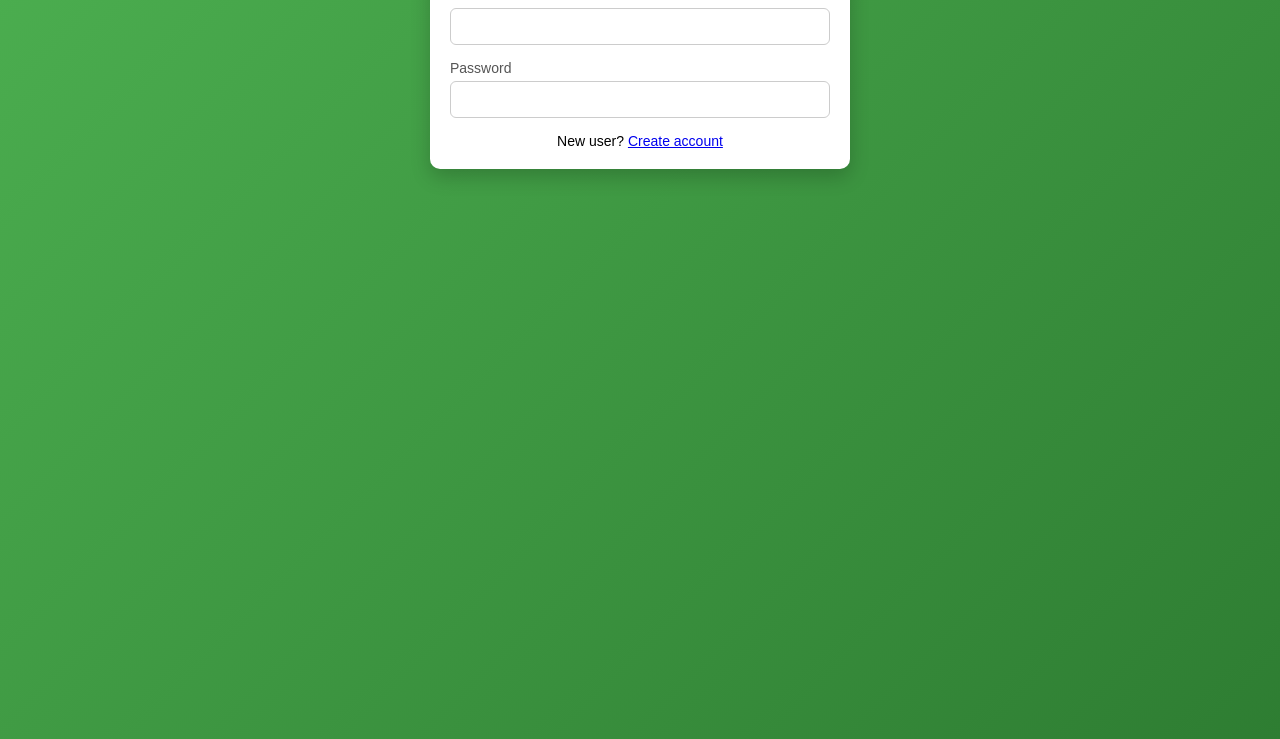
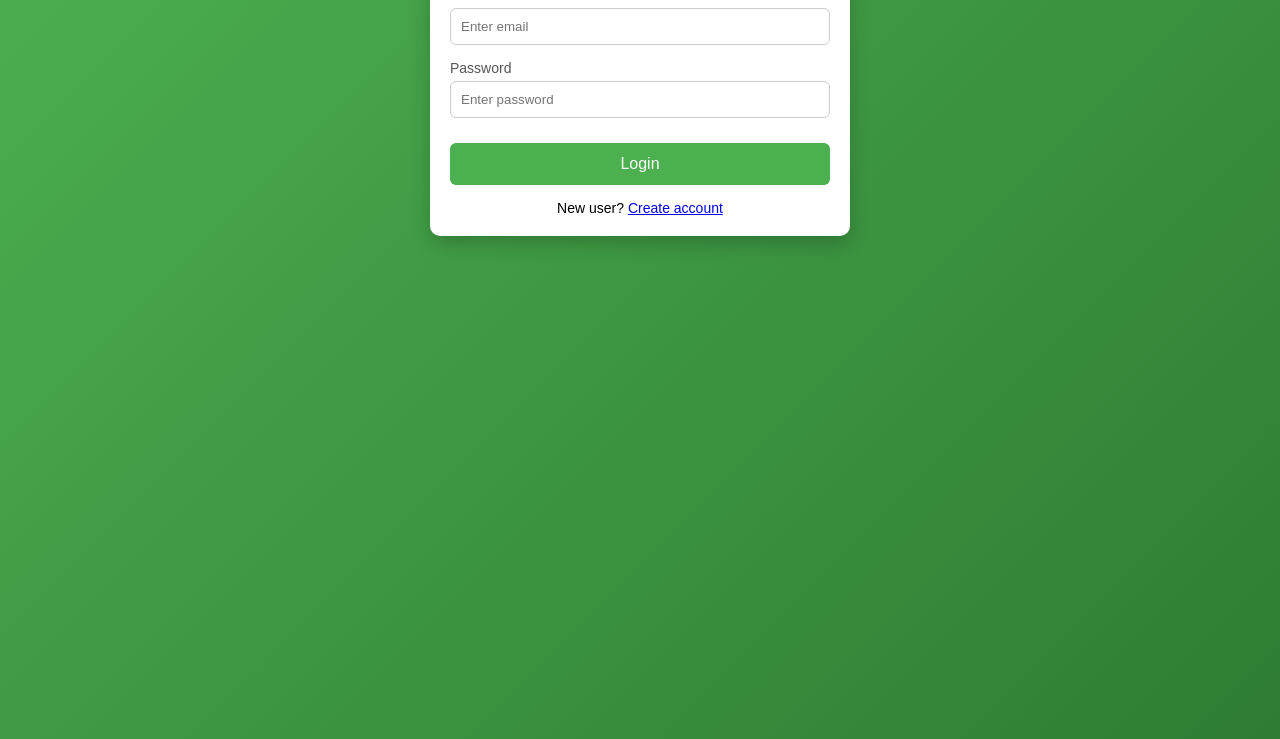
Before and after one commit to TG-Bharath-99/Backend-Tracker, a plain HTML site: page static/index.html in a window 1280 px wide. Shown: the part 101-840 px from the top of the page. Drawn offline with Linux system fonts and the light colour scheme.

```diff
--- a/static/index.html
+++ b/static/index.html
@@ -11,16 +11,15 @@
 
   <div class="input-group">
     <label>Email</label>
-    <input type="email" id="login_email">
+    <input type="email" id="login_email" placeholder="Enter email">
   </div>
 
   <div class="input-group">
     <label>Password</label>
-    <input type="password" id="login_password">
+    <input type="password" id="login_password" placeholder="Enter password">
   </div>
 
- <script src="/static/login.js"></script>
-
+  <button class="btn" onclick="handleLogin()">Login</button>
 
   <p class="login-text">
     New user?
@@ -28,5 +27,7 @@
   </p>
 </div>
 
+<script src="/static/login.js"></script>
+
 </body>
 </html>
--- a/static/login.js
+++ b/static/login.js
@@ -1,3 +1,5 @@
+console.log("login.js loaded");
+
 async function handleLogin() {
   const email = document.getElementById("login_email").value;
   const password = document.getElementById("login_password").value;
@@ -7,34 +9,27 @@
     return;
   }
 
-  const formData = new URLSearchParams();
-  formData.append("username", email);
-  formData.append("password", password);
-
   try {
     const res = await fetch(
       "https://backend-tracker-production.up.railway.app/auth/login",
       {
         method: "POST",
         headers: {
-          "Content-Type": "application/x-www-form-urlencoded"
+          "Content-Type": "application/json"
         },
-        body: formData.toString()
+        body: JSON.stringify({ email, password })
       }
     );
 
     const data = await res.json();
+    console.log(data);
 
-    if (!res.ok) {
-      alert("❌ Invalid credentials");
-      return;
+    if (res.ok) {
+      alert("Login successful");
+      window.location.href = "dashboard.html";
+    } else {
+      alert(data.detail || "Invalid credentials");
     }
-
-    console.log("✅ Login success:", data);
-
-    localStorage.setItem("token", data.access_token);
-
-    window.location.href = "dashboard.html";
 
   } catch (err) {
     console.error(err);
```
